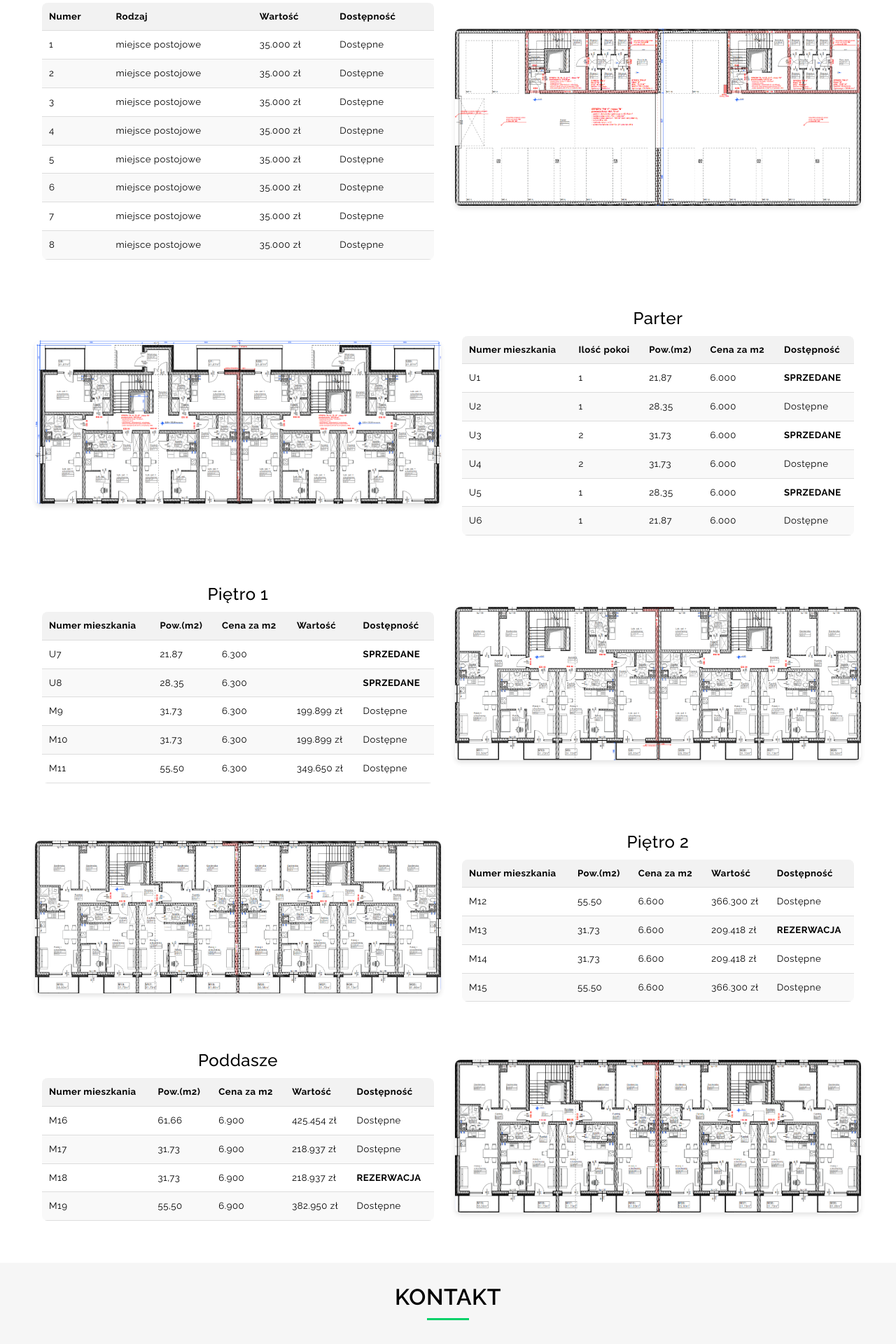
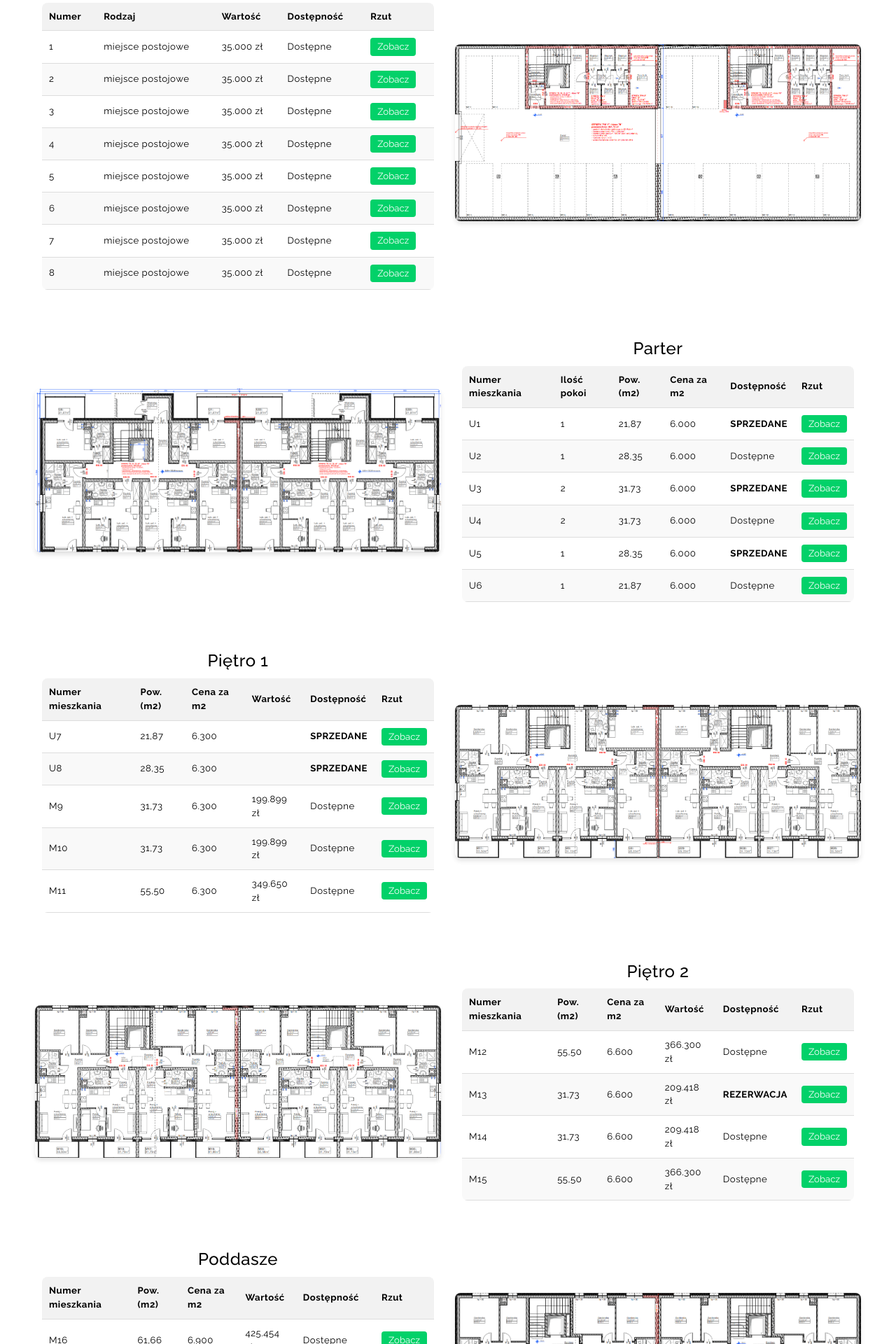
Before and after one commit to Natalialas/inwero, a React (Create React App) app: page / in a window 1280 px wide. Shown: the part 1840-3760 px from the top of the page at 70% size. Built offline with nearby package versions, Linux system fonts and the light colour scheme.

Commit message:
Add a button to see the floor plan of a specific apartment

```diff
--- a/src/components/pages/ApartmentPlans/ApartmentPlans.jsx
+++ b/src/components/pages/ApartmentPlans/ApartmentPlans.jsx
@@ -16,7 +16,7 @@ const ApartmentPlans = () => {
         <div className={styles.container}>
             <h2 className={styles.sectionTitle}>RZUTY MIESZKAŃ</h2>
             <div className={styles.apartmentGrid}>
-                <div className={styles.imageContainer} onClick={() => handleImageClick("/images/piwnica.png")}>
+                <div className={styles.imageContainer}>
                     <div className={styles.imageInfo}>
                         <h3 className={styles.sectionHeading}>Garaż</h3>
                         <table className={styles.table}>
@@ -26,6 +26,7 @@ const ApartmentPlans = () => {
                                     <th>Rodzaj</th>
                                     <th>Wartość</th>
                                     <th>Dostępność</th>
+                                    <th>Rzut</th>
                                 </tr>
                             </thead>
                             <tbody>
@@ -34,55 +35,63 @@ const ApartmentPlans = () => {
                                     <td>miejsce postojowe</td>
                                     <td>35.000 zł</td>
                                     <td>Dostępne</td>
+                                    <td><button className={styles.viewButton} onClick={() => handleImageClick("/images/piwnica.png")}>Zobacz</button></td>
                                 </tr>
                                 <tr>
                                     <td>2</td>
                                     <td>miejsce postojowe</td>
                                     <td>35.000 zł</td>
                                     <td>Dostępne</td>
+                                    <td><button className={styles.viewButton} onClick={() => handleImageClick("/images/piwnica.png")}>Zobacz</button></td>
                                 </tr>
                                 <tr>
                                     <td>3</td>
                                     <td>miejsce postojowe</td>
                                     <td>35.000 zł</td>
                                     <td>Dostępne</td>
+                                    <td><button className={styles.viewButton} onClick={() => handleImageClick("/images/piwnica.png")}>Zobacz</button></td>
                                 </tr>
                                 <tr>
                                     <td>4</td>
                                     <td>miejsce postojowe</td>
                                     <td>35.000 zł</td>
                                     <td>Dostępne</td>
+                                    <td><button className={styles.viewButton} onClick={() => handleImageClick("/images/piwnica.png")}>Zobacz</button></td>
                                 </tr>
                                 <tr>
                                     <td>5</td>
                                     <td>miejsce postojowe</td>
                                     <td>35.000 zł</td>
                                     <td>Dostępne</td>
+                                    <td><button className={styles.viewButton} onClick={() => handleImageClick("/images/piwnica.png")}>Zobacz</button></td>
                                 </tr>
                                 <tr>
                                     <td>6</td>
                                     <td>miejsce postojowe</td>
                                     <td>35.000 zł</td>
                                     <td>Dostępne</td>
+                                    <td><button className={styles.viewButton} onClick={() => handleImageClick("/images/piwnica.png")}>Zobacz</button></td>
                                 </tr>
                                 <tr>
                                     <td>7</td>
                                     <td>miejsce postojowe</td>
                                     <td>35.000 zł</td>
                                     <td>Dostępne</td>
+                                    <td><button className={styles.viewButton} onClick={() => handleImageClick("/images/piwnica.png")}>Zobacz</button></td>
                                 </tr>
                                 <tr>
                                     <td>8</td>
                                     <td>miejsce postojowe</td>
                                     <td>35.000 zł</td>
                                     <td>Dostępne</td>
+                                    <td><button className={styles.viewButton} onClick={() => handleImageClick("/images/piwnica.png")}>Zobacz</button></td>
                                 </tr>
                             </tbody>
                         </table>
                     </div>
                     <img src="/images/piwnica.png" alt="Rzut piwnicy" className={styles.apartmentImage} />
                 </div>
-                <div className={styles.imageContainer} onClick={() => handleImageClick("/images/parter.png")}>
+                <div className={styles.imageContainer}>
                     <div className={styles.imageInfo}>
                         <h3 className={styles.sectionHeading}>Parter</h3>
                         <table className={styles.table}>
@@ -93,6 +102,7 @@ const ApartmentPlans = () => {
                                     <th>Pow.(m2)</th>
                                     <th>Cena za m2</th>
                                     <th>Dostępność</th>
+                                    <th>Rzut</th>
                                 </tr>
                             </thead>
                             <tbody>
@@ -102,6 +112,7 @@ const ApartmentPlans = () => {
                                     <td>21,87</td>
                                     <td>6.000</td>
                                     <td><b>SPRZEDANE</b></td>
+                                    <td><button className={styles.viewButton} onClick={() => handleImageClick("/images/parter.png")}>Zobacz</button></td>
                                 </tr>
                                 <tr>
                                     <td>U2</td>
@@ -109,6 +120,7 @@ const ApartmentPlans = () => {
                                     <td>28,35</td>
                                     <td>6.000</td>
                                     <td>Dostępne</td>
+                                    <td><button className={styles.viewButton} onClick={() => handleImageClick("/images/parter.png")}>Zobacz</button></td>
                                 </tr>
                                 <tr>
                                     <td>U3</td>
@@ -116,6 +128,7 @@ const ApartmentPlans = () => {
                                     <td>31,73</td>
                                     <td>6.000</td>
                                     <td><b>SPRZEDANE</b></td>
+                                    <td><button className={styles.viewButton} onClick={() => handleImageClick("/images/parter.png")}>Zobacz</button></td>
                                 </tr>
                                 <tr>
                                     <td>U4</td>
@@ -123,6 +136,7 @@ const ApartmentPlans = () => {
                                     <td>31,73</td>
                                     <td>6.000</td>
                                     <td>Dostępne</td>
+                                    <td><button className={styles.viewButton} onClick={() => handleImageClick("/images/parter.png")}>Zobacz</button></td>
                                 </tr>
                                 <tr>
                                     <td>U5</td>
@@ -130,6 +144,7 @@ const ApartmentPlans = () => {
                                     <td>28,35</td>
                                     <td>6.000</td>
                                     <td><b>SPRZEDANE</b></td>
+                                    <td><button className={styles.viewButton} onClick={() => handleImageClick("/images/parter.png")}>Zobacz</button></td>
                                 </tr>
                                 <tr>
                                     <td>U6</td>
@@ -137,13 +152,14 @@ const ApartmentPlans = () => {
                                     <td>21,87</td>
                                     <td>6.000</td>
                                     <td>Dostępne</td>
+                                    <td><button className={styles.viewButton} onClick={() => handleImageClick("/images/parter.png")}>Zobacz</button></td>
                                 </tr>
                             </tbody>
                         </table>
                     </div>
                     <img src="/images/parter.png" alt="Rzut parteru" className={styles.apartmentImage} />
                 </div>
-                <div className={styles.imageContainer} onClick={() => handleImageClick("/images/1pietro.png")}>
+                <div className={styles.imageContainer}>
                     <div className={styles.imageInfo}>
                         <h3 className={styles.sectionHeading}>Piętro 1</h3>
                         <table className={styles.table}>
@@ -154,6 +170,7 @@ const ApartmentPlans = () => {
                                     <th>Cena za m2</th>
                                     <th>Wartość</th>
                                     <th>Dostępność</th>
+                                    <th>Rzut</th>
                                 </tr>
                             </thead>
                             <tbody>
@@ -163,6 +180,7 @@ const ApartmentPlans = () => {
                                     <td>6.300</td>
                                     <td> </td>
                                     <td><b>SPRZEDANE</b></td>
+                                    <td><button className={styles.viewButton} onClick={() => handleImageClick("/images/1pietro.png")}>Zobacz</button></td>
                                 </tr>
                                 <tr>
                                     <td>U8</td>
@@ -170,6 +188,7 @@ const ApartmentPlans = () => {
                                     <td>6.300</td>
                                     <td> </td>
                                     <td><b>SPRZEDANE</b></td>
+                                    <td><button className={styles.viewButton} onClick={() => handleImageClick("/images/1pietro.png")}>Zobacz</button></td>
                                 </tr>
                                 <tr>
                                     <td>M9</td>
@@ -177,6 +196,7 @@ const ApartmentPlans = () => {
                                     <td>6.300</td>
                                     <td>199.899 zł</td>
                                     <td>Dostępne</td>
+                                    <td><button className={styles.viewButton} onClick={() => handleImageClick("/images/1pietro.png")}>Zobacz</button></td>
                                 </tr>
                                 <tr>
                                     <td>M10</td>
@@ -184,6 +204,7 @@ const ApartmentPlans = () => {
                                     <td>6.300</td>
                                     <td>199.899 zł</td>
                                     <td>Dostępne</td>
+                                    <td><button className={styles.viewButton} onClick={() => handleImageClick("/images/1pietro.png")}>Zobacz</button></td>
                                 </tr>
                                 <tr>
                                     <td>M11</td>
@@ -191,13 +212,14 @@ const ApartmentPlans = () => {
                                     <td>6.300</td>
                                     <td>349.650 zł</td>
                                     <td>Dostępne</td>
+                                    <td><button className={styles.viewButton} onClick={() => handleImageClick("/images/1pietro.png")}>Zobacz</button></td>
                                 </tr>
                             </tbody>
                         </table>
                     </div>
                     <img src="/images/1pietro.png" alt="Rzut 1 piętra" className={styles.apartmentImage} />
                 </div>
-                <div className={styles.imageContainer} onClick={() => handleImageClick("/images/2pietro.png")}>
+                <div className={styles.imageContainer}>
                     <div className={styles.imageInfo}>
                         <h3 className={styles.sectionHeading}>2 Piętro</h3>
                         <table className={styles.table}>
@@ -208,6 +230,7 @@ const ApartmentPlans = () => {
                                     <th>Cena za m2</th>
                                     <th>Wartość</th>
                                     <th>Dostępność</th>
+                                    <th>Rzut</th>
                                 </tr>
                             </thead>
                             <tbody>
@@ -217,6 +240,7 @@ const ApartmentPlans = () => {
                                     <td>6.600</td>
                                     <td>366.300 zł</td>
                                     <td>Dostępne</td>
+                                    <td><button className={styles.viewButton} onClick={() => handleImageClick("/images/2pietro.png")}>Zobacz</button></td>
                                 </tr>
                                 <tr>
                                     <td>M13</td>
@@ -224,6 +248,7 @@ const ApartmentPlans = () => {
                                     <td>6.600</td>
                                     <td>209.418 zł</td>
                                     <td><b>REZERWACJA</b></td>
+                                    <td><button className={styles.viewButton} onClick={() => handleImageClick("/images/2pietro.png")}>Zobacz</button></td>
                                 </tr>
                                 <tr>
                                     <td>M14</td>
@@ -231,6 +256,7 @@ const ApartmentPlans = () => {
                                     <td>6.600</td>
                                     <td>209.418 zł</td>
                                     <td>Dostępne</td>
+                                    <td><button className={styles.viewButton} onClick={() => handleImageClick("/images/2pietro.png")}>Zobacz</button></td>
                                 </tr>
                                 <tr>
                                     <td>M15</td>
@@ -238,13 +264,14 @@ const ApartmentPlans = () => {
                                     <td>6.600</td>
                                     <td>366.300 zł</td>
                                     <td>Dostępne</td>
+                                    <td><button className={styles.viewButton} onClick={() => handleImageClick("/images/2pietro.png")}>Zobacz</button></td>
                                 </tr>
                             </tbody>
                         </table>
                     </div>
                     <img src="/images/2pietro.png" alt="Rzut 2 piętra" className={styles.apartmentImage} />
                 </div>
-                <div className={styles.imageContainer} onClick={() => handleImageClick("/images/poddasze.png")}>
+                <div className={styles.imageContainer}>
                     <div className={styles.imageInfo}>
                         <h3 className={styles.sectionHeading}>Poddasze</h3>
                         <table className={styles.table}>
@@ -255,6 +282,7 @@ const ApartmentPlans = () => {
                                     <th>Cena za m2</th>
                                     <th>Wartość</th>
                                     <th>Dostępność</th>
+                                    <th>Rzut</th>
                                 </tr>
                             </thead>
                             <tbody>
@@ -264,6 +292,7 @@ const ApartmentPlans = () => {
                                     <td>6.900</td>
                                     <td>425.454 zł</td>
                                     <td>Dostępne</td>
+                                    <td><button className={styles.viewButton} onClick={() => handleImageClick("/images/poddasze.png")}>Zobacz</button></td>
                                 </tr>
                                 <tr>
                                     <td>M17</td>
@@ -271,6 +300,7 @@ const ApartmentPlans = () => {
                                     <td>6.900</td>
                                     <td>218.937 zł</td>
                                     <td>Dostępne</td>
+                                    <td><button className={styles.viewButton} onClick={() => handleImageClick("/images/poddasze.png")}>Zobacz</button></td>
                                 </tr>
                                 <tr>
                                     <td>M18</td>
@@ -278,6 +308,7 @@ const ApartmentPlans = () => {
                                     <td>6.900</td>
                                     <td>218.937 zł</td>
                                     <td><b>REZERWACJA</b></td>
+                                    <td><button className={styles.viewButton} onClick={() => handleImageClick("/images/poddasze.png")}>Zobacz</button></td>
                                 </tr>
                                 <tr>
                                     <td>M19</td>
@@ -285,6 +316,7 @@ const ApartmentPlans = () => {
                                     <td>6.900</td>
                                     <td>382.950 zł</td>
                                     <td>Dostępne</td>
+                                    <td><button className={styles.viewButton} onClick={() => handleImageClick("/images/poddasze.png")}>Zobacz</button></td>
                                 </tr>
                             </tbody>
                         </table>
--- a/src/components/pages/ApartmentPlans/ApartmentPlans.module.scss
+++ b/src/components/pages/ApartmentPlans/ApartmentPlans.module.scss
@@ -135,6 +135,20 @@
     background-color: #f0f0f0;
 }
 
+.viewButton {
+    background-color: $color-success;
+    color: $color-light;
+    border: none;
+    border-radius: 4px;
+    padding: 5px 10px;
+    cursor: pointer;
+    transition: background-color 0.3s;
+
+    &:hover {
+        background-color: darken($color-success, 10%);
+    }
+}
+
 @media only screen and (max-width: 1200px) {
     .apartmentGrid {
         grid-template-columns: 1fr;
```
